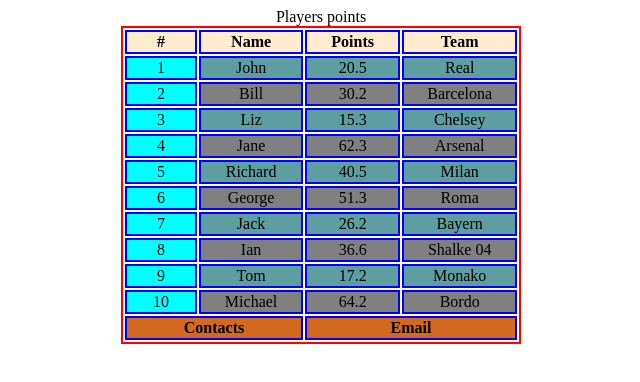
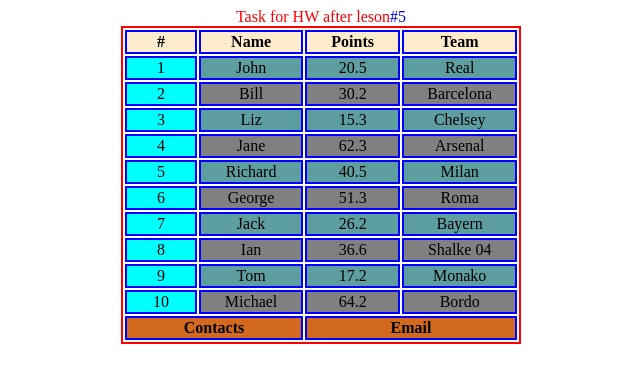
Before and after one commit to javidoru02-byte/Colorful-table, a plain HTML site: page index.html in a window 1280 px wide. Shown: the whole page, without its empty margins (319-959 px from the left). Drawn offline with Linux system fonts and the light colour scheme.

Commit message:
Edit table header

```diff
--- a/assets/css/style.css
+++ b/assets/css/style.css
@@ -31,3 +31,10 @@
 tbody tr:nth-child(odd) {
   background-color: cadetblue;
 }
+caption {
+  color: red;
+}
+
+span {
+  color: blue;
+}
--- a/index.html
+++ b/index.html
@@ -11,9 +11,9 @@
 
     <main>
       <section>
-        <table class="players-table">
+        <table>
           <caption>
-            Players points
+            Task for HW after leson<span>#5</span>
           </caption>
 
           <thead>
```
